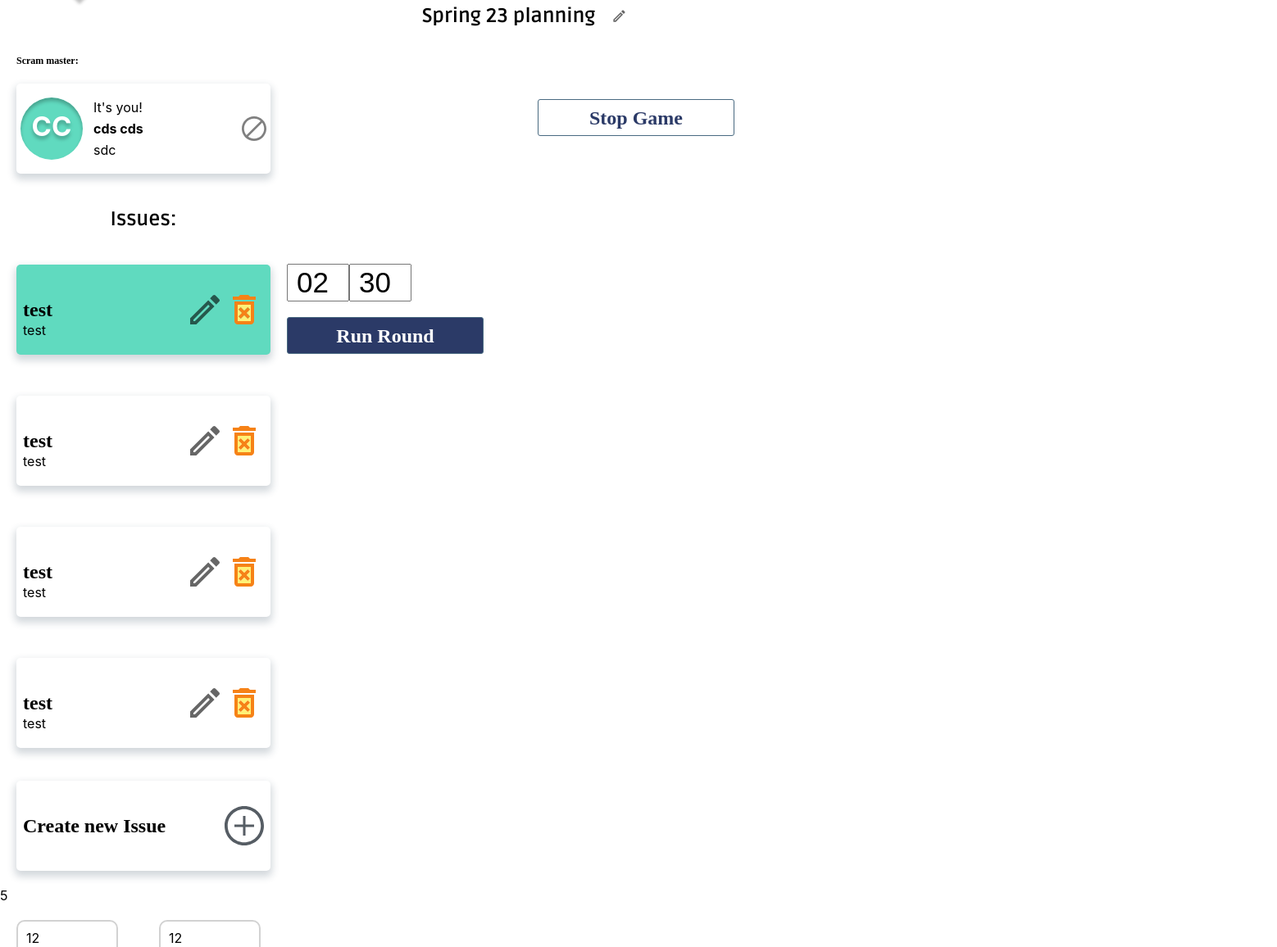
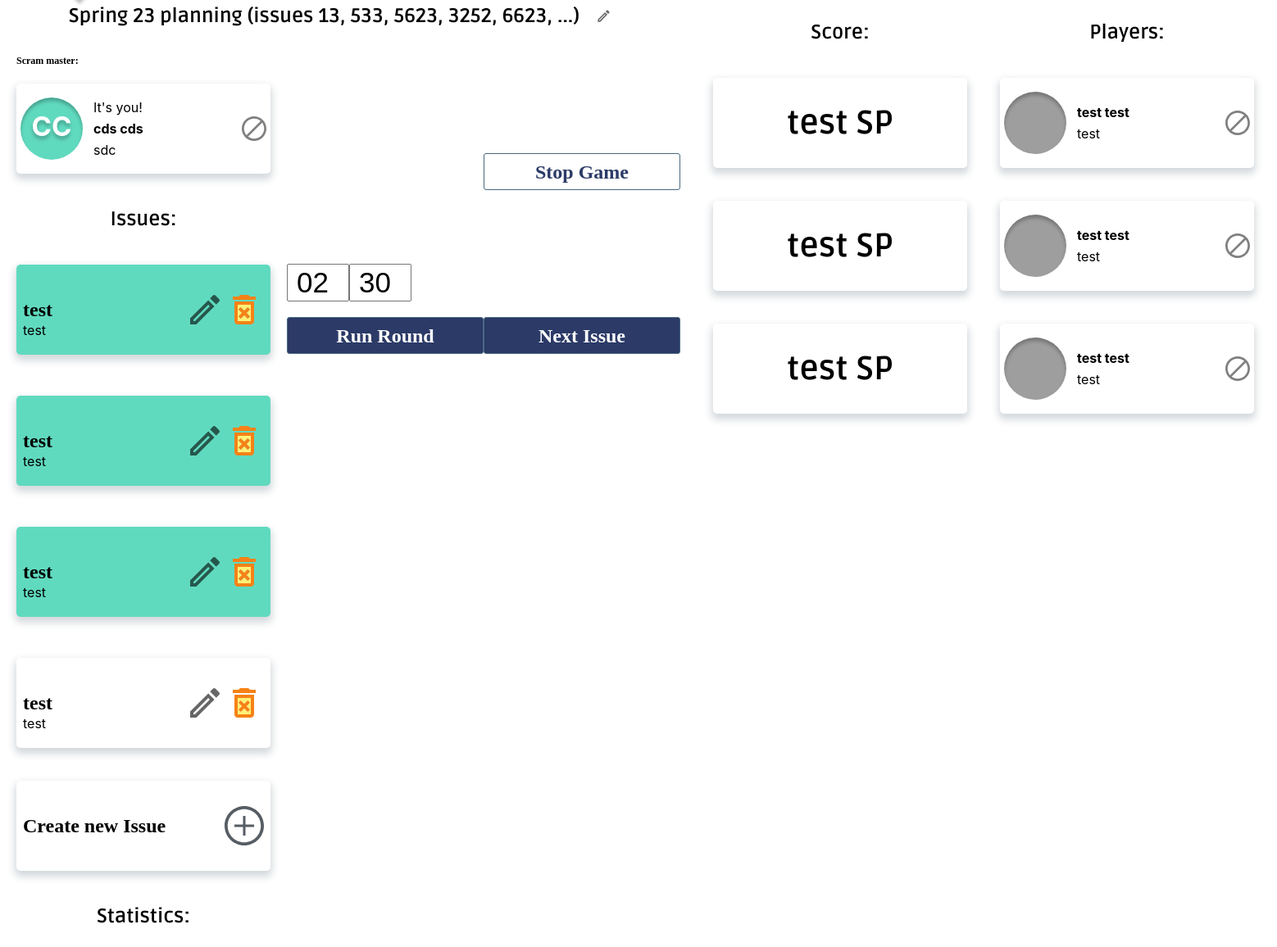
Before and after one commit to evgennn32/pointing-poker, a React (Create React App) app: page /game in a window 1280 px wide. Shown: the part 86-1242 px from the top of the page at 82% size, 1558 px wide, since content can reach past the window. Built offline with nearby package versions, Linux system fonts and the light colour scheme; grey boxes are pictures that could not be loaded.

Commit message:
feat: game page - scram master

```diff
--- a/src/App.tsx
+++ b/src/App.tsx
@@ -7,6 +7,7 @@ import Header from "./component/Header/Header";
 import LobbyPage from "./component/Pages/LobbyPage";
 import GamePage from "./component/Pages/GamePage";
 import GameResultPage from "./component/Pages/GameResultPage";
+import { gameSettings, initialData, issues, users } from "./TempData";
 
 function App(): JSX.Element {
   const location = useLocation();
@@ -22,28 +23,21 @@ function App(): JSX.Element {
         </Route>
         <Route exact path="/game">
           <GamePage
-            issues={[
-              {
-                issueName: "test",
-                priority: "test",
-                selected: true,
-              },
-              {
-                issueName: "test",
-                priority: "test",
-                selected: false,
-              },
-              {
-                issueName: "test",
-                priority: "test",
-                selected: false,
-              },
-              {
-                issueName: "test",
-                priority: "test",
-                selected: false,
-              },
-            ]}
+            issues={issues}
+            users={users}
+            gameSettings={gameSettings}
+            title={initialData.tile}
+            currentUser={{
+              id: "1",
+              image: "test",
+              firstName: "test",
+              lastName: "test",
+              position: "test",
+              currentUser: true,
+              ableToDelete: true,
+              score: "test",
+              scramMaster: true,
+            }}
           />
         </Route>
         <Route exact path="/result">
--- a/src/TempData.ts
+++ b/src/TempData.ts
@@ -30,6 +30,7 @@ export const users = [
     currentUser: false,
     ableToDelete: true,
     score: "test",
+    scramMaster: false,
   },
   {
     id: "2",
@@ -40,6 +41,7 @@ export const users = [
     currentUser: false,
     ableToDelete: true,
     score: "test",
+    scramMaster: false,
   },
   {
     id: "3",
@@ -50,6 +52,7 @@ export const users = [
     currentUser: false,
     ableToDelete: true,
     score: "test",
+    scramMaster: true,
   },
 ];
 
--- a/src/component/CreateIssue/CreateIssueAndIssue.style.ts
+++ b/src/component/CreateIssue/CreateIssueAndIssue.style.ts
@@ -35,6 +35,11 @@ export const SVGPlus = styled(Plus)`
   vertical-align: middle;
   fill: #565d64;
   overflow: hidden;
+    &:hover {
+      transform: scale(1.1);
+      transition: 0.3s;
+    }
+  }
 `;
 export const SVGPencil = styled(Pencil)`
   height: 3em;
--- a/src/component/Pages/GamePage.tsx
+++ b/src/component/Pages/GamePage.tsx
@@ -1,11 +1,18 @@
+import { settings } from "cluster";
 import { title } from "process";
 import React from "react";
 import styled from "styled-components";
+import GameSettings from "../../models/GameSettings";
 import Issue from "../../models/Issue";
+import User from "../../models/User";
 import { Button } from "../Button/Button";
 import { CreateIssue } from "../CreateIssue/CreateIssue";
 import { IssueTile } from "../CreateIssue/IssueTile";
 import IssuesBlock from "../IssuesBlock/IssuesBlock";
+import { PlayersScoreView } from "../PlayersScoreView/PlayersScoreView";
+import { Main } from "../styledComponents/Main/Main";
+import { Page } from "../styledComponents/Page/Page";
+import { SideBar } from "../styledComponents/Sidebar/SideBar";
 import Timer from "../Timer/Timer";
 import Title from "../Title/Title";
 import TitleEditable from "../Title/TitleEditable";
@@ -15,15 +22,7 @@ import { VoteResults } from "../VoteResults/VoteResults";
 export const DIV = styled.div`
   display: flex;
   justify-content: space-between;
-  align-items: center;
-  max-width: 70%;
-  @media (max-width: 950px) {
-    max-width: 100%;
-  }
-`;
-export const DIVV = styled(DIV)`
-  justify-content: flex-start;
-  align-items: start;
+  align-items: flex-end;
 `;
 export const P = styled.p`
   margin-left: 20px;
@@ -33,19 +32,33 @@ export const P = styled.p`
   font-size: 12px;
   line-height: 15px;
 `;
-export const DIVVV = styled.div`
+export const TimerAndBtn = styled.div`
   display: flex;
   flex-direction: column;
   margin-top: 90px;
   height: 110px;
   justify-content: space-between;
+  align-self: baseline;
+`;
+export const NextIssueBtn = styled.div`
+  margin-top: 155px;
+  flex-grow: 1;
+  text-align: end;
+  align-self: start;
 `;
 
-const GamePage = (props: { issues: Issue[] }): JSX.Element => {
+const GamePage = (props: {
+  issues: Issue[];
+  users: User[];
+  gameSettings: GameSettings;
+  title: string;
+  currentUser: User;
+}): JSX.Element => {
   return (
-    <main>
+    <Page sidebarActive={true}>
+      <Main>
         <TitleEditable
-        title={"Spring 23 planning"}
+          title={props.title}
           changeTitle={() => console.log(title)}
         />
         <DIV>
@@ -64,20 +77,21 @@ const GamePage = (props: { issues: Issue[] }): JSX.Element => {
             />
           </div>
           <Button
-          textContent="Stop Game"
+            textContent={props.currentUser.scramMaster ? "Stop Game" : "Exit"}
             onClick={() => {
               console.log("");
             }}
             isLightTheme={true}
-        />
+          />{" "}
         </DIV>
-      <DIVV>
+        <DIV>
           <div>
             <Title title="Issues:" />
             <IssuesBlock issues={props.issues} />
             <CreateIssue />
+            <Title title="Statistics:" />
           </div>
-        <DIVVV>
+          <TimerAndBtn>
             <Timer readOnly={false} />
             <Button
               textContent="Run Round"
@@ -86,10 +100,19 @@ const GamePage = (props: { issues: Issue[] }): JSX.Element => {
               }}
               isLightTheme={false}
             />
-        </DIVVV>
-      </DIVV>
+          </TimerAndBtn>
+          <NextIssueBtn>
+            <Button
+              textContent="Next Issue"
+              onClick={() => {
+                console.log("");
+              }}
+              isLightTheme={false}
+            />
+          </NextIssueBtn>
+        </DIV>
         <VoteResults
-        issueNumber={5}
+          issueNumber={0}
           valueVoteArray={[
             {
               value: "12",
@@ -103,9 +126,28 @@ const GamePage = (props: { issues: Issue[] }): JSX.Element => {
               shortType: "SP",
               percent: 5,
             },
+            {
+              value: "12",
+              type: "SP",
+              shortType: "SP",
+              percent: 5,
+            },
+            {
+              value: "12",
+              type: "SP",
+              shortType: "SP",
+              percent: 5,
+            },
           ]}
         />
-    </main>
+      </Main>
+      <SideBar>
+        <PlayersScoreView
+          users={props.users}
+          scoreType={props.gameSettings.scoreTypeShort}
+        />
+      </SideBar>
+    </Page>
   );
 };
 
```
Lines whose indentation alone changed are shown as unchanged.
